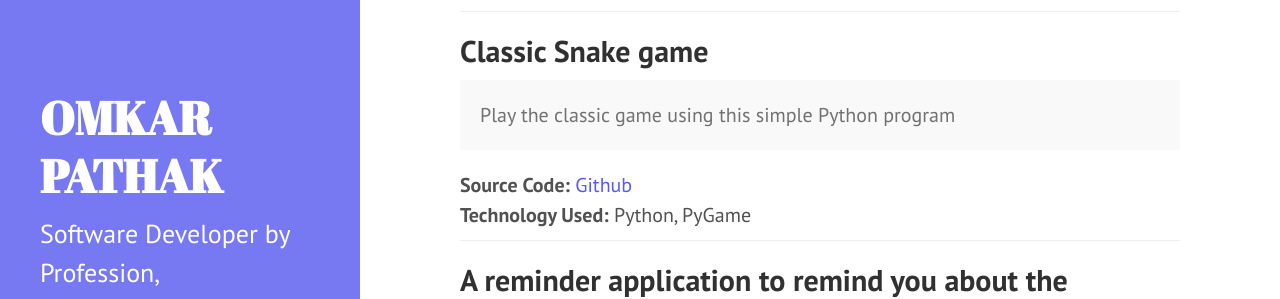
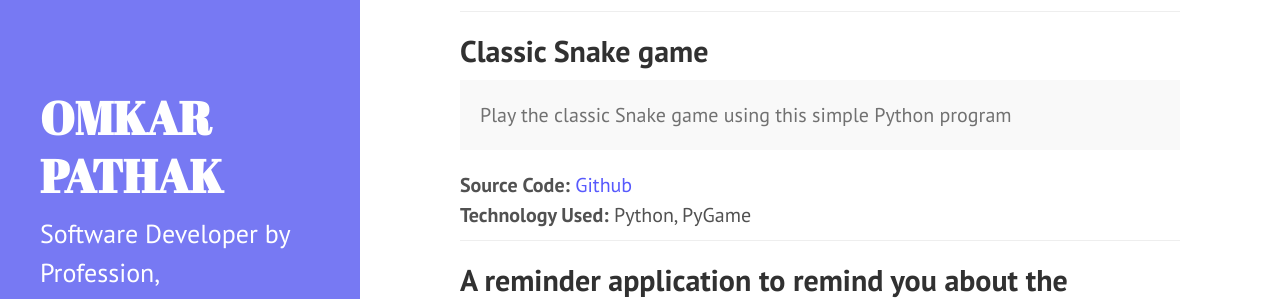
Before and after one commit to OmkarPathak/omkarpathak.github.io, a Jekyll site: the page built from projects/mini-projects/index.html, in a window 1280 px wide and 900 px high, scrolled down 385 px. Shown: the part 158-457 px from the top of the window. Built offline with Jekyll 4.4.1, drawn with Linux system fonts in a browser that asks for light colours.

```diff
--- a/projects/mini-projects/index.html
+++ b/projects/mini-projects/index.html
@@ -29,7 +29,7 @@
 <h2>Classic Snake game</h2>
 
 <p class="message scroll-effect" style="margin-bottom: 20px;">
-    Play the classic game using this simple Python program
+    Play the classic Snake game using this simple Python program
 </p>
 
 <b>Source Code:</b><a href="https://github.com/OmkarPathak/Fun-with-Pygame"> Github</a>
```
Also changed, not shown: contact.md (+2 -0 lines).
